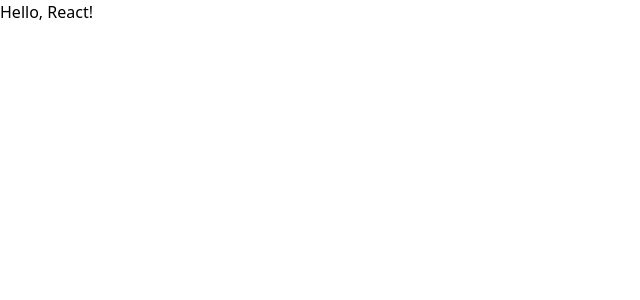
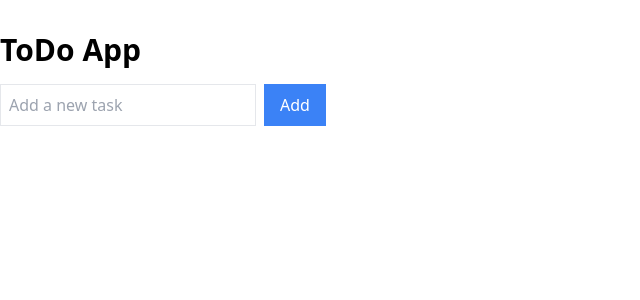
Before and after one commit to connoisseur-of-code/ToDo-APP, a React (Create React App) app: page / in a window 1280 px wide. Shown: the top 300 px of the page, without its empty margins (0-640 px from the left). Built offline with nearby package versions, Linux system fonts and the light colour scheme; the HTML template or start-up script is replaced by a standard one.

Commit message:
Created basic ToDo App

```diff
--- a/src/App.js
+++ b/src/App.js
@@ -1,12 +1,50 @@
-import React from 'react';
-import './index.css';
+import React, { useState } from 'react';
 
 function App() {
+	const [tasks, setTasks] = useState([]);
+	const [newTask, setNewTask] = useState('');
+
+	const addTask = () => {
+		if (newTask.trim() !== '') {
+			setTasks([...tasks, newTask]);
+			setNewTask('');
+		}
+	};
+
+	const removeTask = (index) => {
+		const newTasks = [...tasks];
+		newTasks.splice(index, 1);
+		setTasks(newTasks);
+	};
+
 	return (
-		<div className="App">
-			<header className="App-header">
-				<h1>Hello, React!</h1>
-			</header>
+		<div className="container mx-auto mt-8">
+			<h1 className="text-3xl font-bold mb-4">ToDo App</h1>
+			<div className="flex mb-4">
+				<input
+					type="text"
+					className="border p-2 w-64"
+					placeholder="Add a new task"
+					value={newTask}
+					onChange={(e) => setNewTask(e.target.value)}
+				/>
+				<button
+					className="bg-blue-500 text-white py-2 px-4 ml-2"
+					onClick={addTask}
+				>
+					Add
+				</button>
+			</div>
+			<ul>
+				{tasks.map((task, index) => (
+					<li key={index} className="flex items-center mb-2">
+						<span className="mr-2">{task}</span>
+						<button className="text-red-500" onClick={() => removeTask(index)}>
+							Remove
+						</button>
+					</li>
+				))}
+			</ul>
 		</div>
 	);
 }
```
